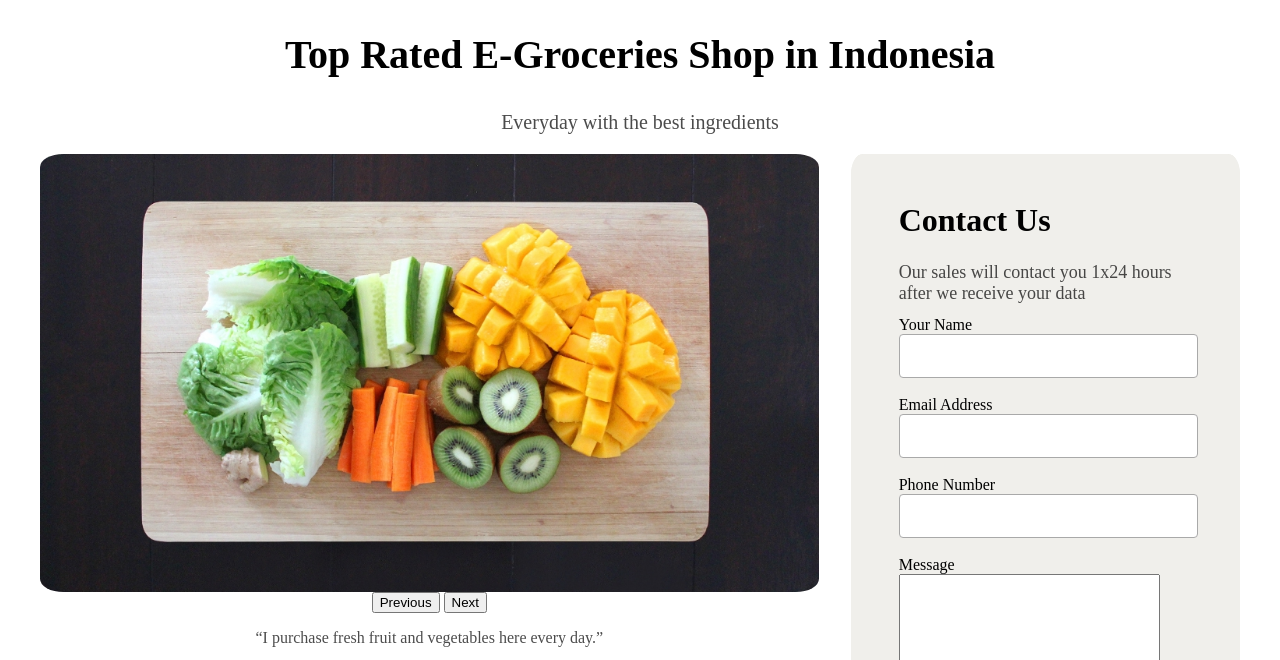
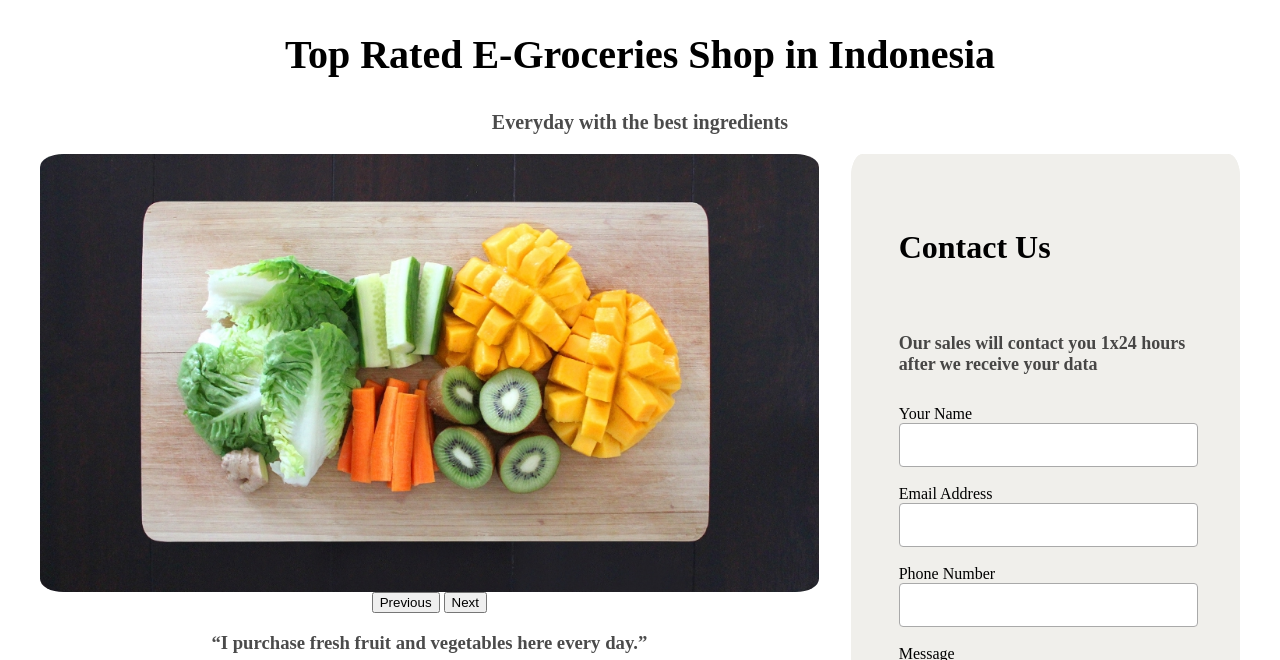
Before and after one commit to smthngloved/coursework, a plain HTML site: page index.html in a window 1280 px wide. Shown: the part 71-731 px from the top of the page. Drawn offline with Linux system fonts and the light colour scheme.

Commit message:
revision from review

```diff
--- a/index.css
+++ b/index.css
@@ -70,7 +70,7 @@ a {
     font-size: 40px;
 }
 
-.home p {
+.home h3 {
     font-size: 20px;
     opacity: 70%;
 }
@@ -123,7 +123,7 @@ a {
     }
 }
 
-.review p {
+.review h3 {
     opacity: 70%;
 }
 
--- a/index.html
+++ b/index.html
@@ -5,7 +5,6 @@
     <link rel="stylesheet" href="index.css">
 </head>
 <body>
-<!--navigation-->
     <header class="header-wrapper">
         <img class="logo" src="assets/logo.jpg" alt="logo">
         <div class="menu">
@@ -16,18 +15,15 @@
     </header>
 
     <main>
-<!--home title-->
         <section id="home" class="home">
             <h1>Top Rated E-Groceries Shop in Indonesia</h1>
-            <p>Everyday with the best ingredients</p>
+            <h3>Everyday with the best ingredients</h3>
         </section>
 
-<!--home contents-->
         <section class="main-content">
 
-    <!--left content-->
             <div class="element left">
-        <!--banner section-->
+
                 <div>
                     <img class="img-slideshow" src="assets/banner.jpg" alt="" width="100%">
                     <img class="img-slideshow" src="assets/banner1.jpg" alt="" width="100%">
@@ -37,8 +33,6 @@
                     <button onclick="plusDivs(-1)">Previous</button>
                     <button onclick="plusDivs(1)">Next</button>
                 </div>
-
-            <!--banner slide script-->
 
                 <script>
                     var slideIndex = 1;
@@ -68,14 +62,9 @@
 
                 </script>
 
-            <!--end of banner slide script-->
-
-                <!--end of banner section-->
-
-        <!--customer review-->
         <div>
                 <div class="customer review">
-                    <p>“I purchase fresh fruit and vegetables here every day.”</p>
+                    <h3>“I purchase fresh fruit and vegetables here every day.”</h3>
                 </div>
 
                 <div class="customer userdetails">
@@ -93,9 +82,9 @@
 
                 <div class="bottom-border"></div>
         </div>
-                <!--end of customer section-->
 
-    <br><!--benefits-->
+
+    <br>
                 <div class="content-benefit">
                     <h3>
                     Lorem ipsum dolor sit amet, consectetur adipiscing elit. Nullam et vestibulum ipsum. Mauris ac sagittis sapien. Fusce at nisl dolor. Etiam ac laoreet sapien.
@@ -110,14 +99,14 @@
                     </div>
                 </div>
 
-            </div> <!--end of left content-->
+            </div>
 
-<br><!--right content-->
+<br>
             <div class="element right" id="form">
-                <!--form description-->
+
                 <form class="form" name="order-form" onsubmit="return validateForm()">
-                    <div class="form-title" style="font-size: xx-large; font-weight: bold;">Contact Us</div>
-                    <div class="form-title" style="font-size: large; opacity: 70%;">Our sales will contact you 1x24 hours after we receive your data</div>
+                    <h2 class="form-title" style="font-size: xx-large; font-weight: bold;">Contact Us</h2>
+                    <h3 class="form-title" style="font-size: large; opacity: 70%;">Our sales will contact you 1x24 hours after we receive your data</h3>
 
                     <label  for="name">Your Name</label>
                     <input type="text" class="input" id="name" name="name" required><br>
@@ -135,7 +124,6 @@
                     <input class="input send" type="submit" value="SUBMIT">
                 </form>
 
-<!--script form validation-->
                 <script>
                     function validateForm() {
                         var name = document.getElementById("name").value;
@@ -176,22 +164,22 @@
 
                         return true
                     }
-                </script> <!--end of script form validation-->
+                </script>
             </div>
 
-            </div> <!--end of right content-->
+            </div>
 
 
-        </section> <!--end of home content-->
+        </section>
 
 <br>
-<!--package section-->
+
         <section id="package" class="package">
             <div class="package-banner" id="package-banner">
                 <h1>Our Package</h1>
             </div>
 
-            <!--package details-->
+
             <div class="package-wrapper">
                 <div class="package-item">
                     <div class="package-details">
@@ -235,11 +223,11 @@
                     </div>
                 </div>
 
-            </div> <!-- end of package details-->
+            </div>
 
-        </section> <!--end of package section-->
+        </section>
 
-<!--call us section-->
+
         <section id="call-us" class="call-us">
             <h1>Call Us!</h1>
                     <p>It is a long established fact that a reader will be distracted by the readable content of a page when looking at its layout.</p>
@@ -248,7 +236,7 @@
                             <a href="#form" id="shop">Call to Shop</a>
                         </button>
                     </div><br><br>
-        </section> <!--end of call us section-->
+        </section>
 
     </main>
 
```
Also changed, not shown: formvalidation.js (line endings or trailing spaces).
